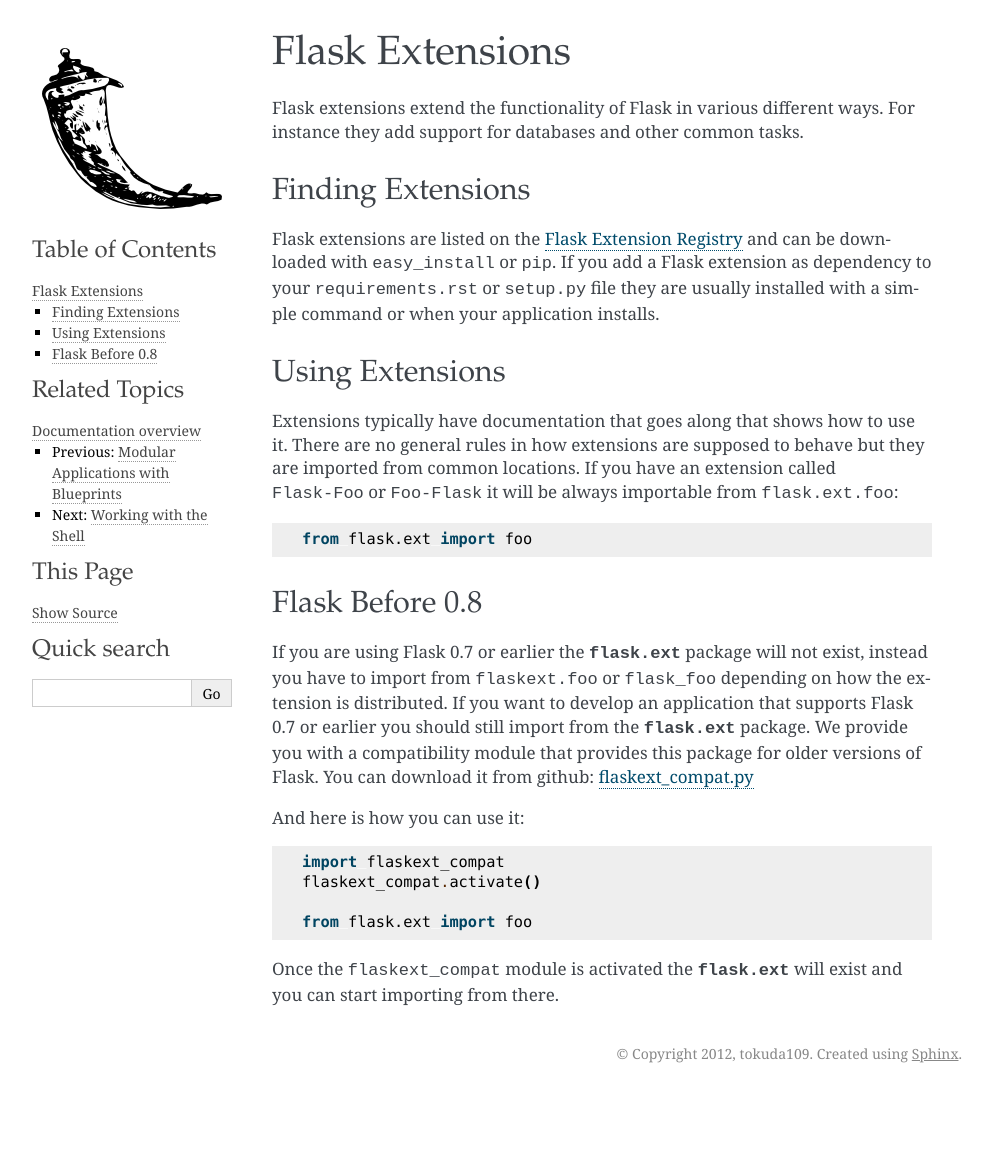
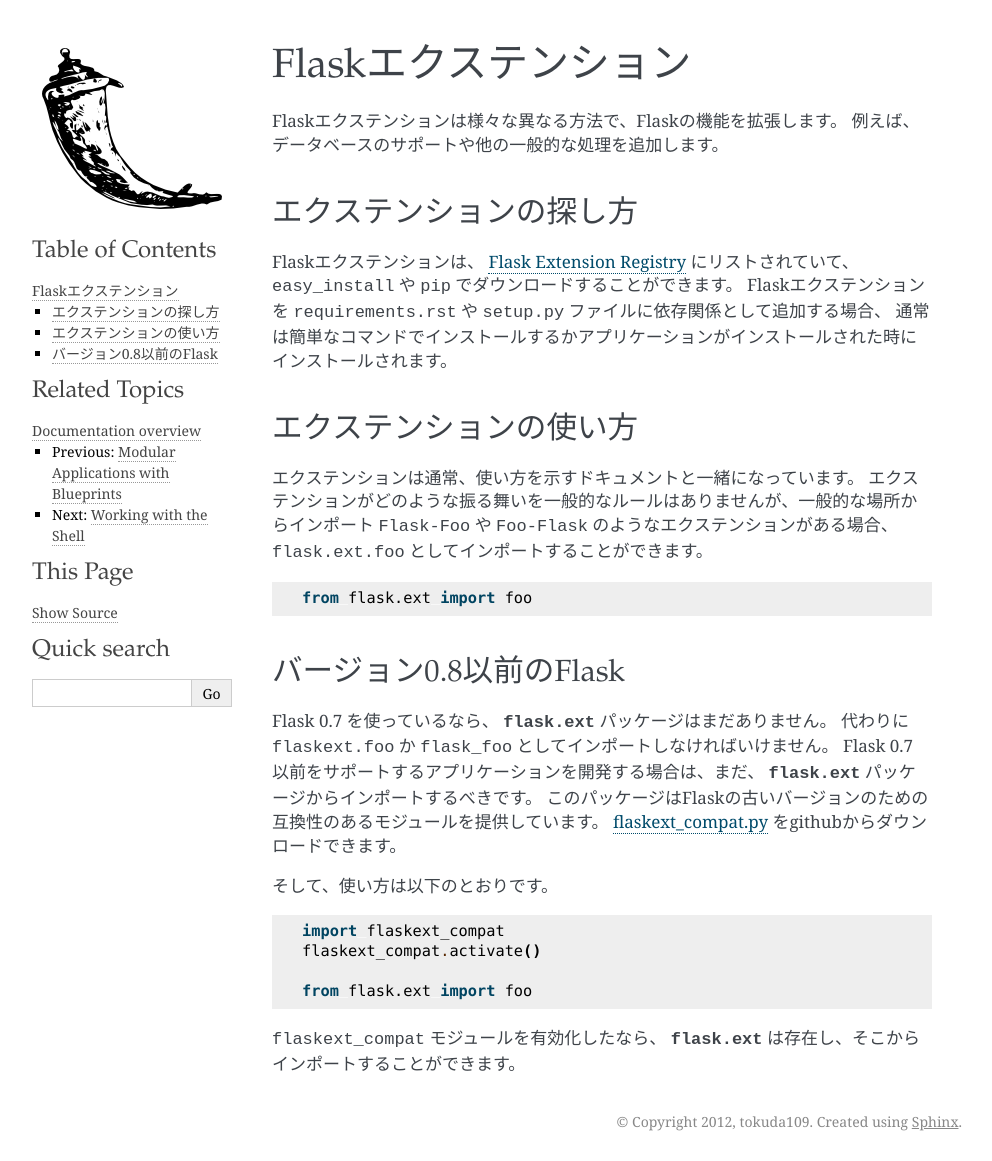
Before and after one commit to tokuda109/flask-docs-ja, a Sphinx documentation site: the page built from docs/extensions.rst, in a window 1280 px wide. Shown: the whole page, without its empty margins (148-1140 px from the left). Built offline with Sphinx 7.4.7, drawn with Linux system fonts in a browser that asks for light colours; pages that are not in the unit, such as notebooks, are missing from menus; before the commit the page ends 1093 px from its top, so only the background shows below that.

Commit message:
Translated extensions

```diff
--- a/docs/extensions.rst
+++ b/docs/extensions.rst
@@ -1,48 +1,82 @@
-Flask Extensions
-================
+.. Flask Extensions
+   ================
 
-Flask extensions extend the functionality of Flask in various different
-ways.  For instance they add support for databases and other common tasks.
+Flaskエクステンション
+==========================
 
-Finding Extensions
-------------------
+.. Flask extensions extend the functionality of Flask in various different
+   ways.  For instance they add support for databases and other common tasks.
 
-Flask extensions are listed on the `Flask Extension Registry`_ and can be
-downloaded with ``easy_install`` or ``pip``.  If you add a Flask extension
-as dependency to your ``requirements.rst`` or ``setup.py`` file they are
-usually installed with a simple command or when your application installs.
+Flaskエクステンションは様々な異なる方法で、Flaskの機能を拡張します。
+例えば、データベースのサポートや他の一般的な処理を追加します。
 
-Using Extensions
-----------------
+.. Finding Extensions
+   ------------------
 
-Extensions typically have documentation that goes along that shows how to
-use it.  There are no general rules in how extensions are supposed to
-behave but they are imported from common locations.  If you have an
-extension called ``Flask-Foo`` or ``Foo-Flask`` it will be always
-importable from ``flask.ext.foo``::
+エクステンションの探し方
+------------------------------
+
+.. Flask extensions are listed on the `Flask Extension Registry`_ and can be
+   downloaded with ``easy_install`` or ``pip``.  If you add a Flask extension
+   as dependency to your ``requirements.rst`` or ``setup.py`` file they are
+   usually installed with a simple command or when your application installs.
+
+Flaskエクステンションは、 `Flask Extension Registry`_ にリストされていて、
+``easy_install`` や ``pip`` でダウンロードすることができます。
+Flaskエクステンションを ``requirements.rst`` や ``setup.py`` ファイルに依存関係として追加する場合、
+通常は簡単なコマンドでインストールするかアプリケーションがインストールされた時にインストールされます。
+
+.. Using Extensions
+   ----------------
+
+エクステンションの使い方
+------------------------------
+
+.. Extensions typically have documentation that goes along that shows how to
+   use it.  There are no general rules in how extensions are supposed to
+   behave but they are imported from common locations.  If you have an
+   extension called ``Flask-Foo`` or ``Foo-Flask`` it will be always
+   importable from ``flask.ext.foo``::
+
+エクステンションは通常、使い方を示すドキュメントと一緒になっています。
+エクステンションがどのような振る舞いを一般的なルールはありませんが、一般的な場所からインポート
+``Flask-Foo`` や ``Foo-Flask`` のようなエクステンションがある場合、 ``flask.ext.foo`` としてインポートすることができます。 ::
 
     from flask.ext import foo
 
-Flask Before 0.8
-----------------
+.. Flask Before 0.8
+   ----------------
 
-If you are using Flask 0.7 or earlier the :data:`flask.ext` package will not
-exist, instead you have to import from ``flaskext.foo`` or ``flask_foo``
-depending on how the extension is distributed.  If you want to develop an
-application that supports Flask 0.7 or earlier you should still import
-from the :data:`flask.ext` package.  We provide you with a compatibility
-module that provides this package for older versions of Flask.  You can
-download it from github: `flaskext_compat.py`_
+バージョン0.8以前のFlask
+--------------------------------
 
-And here is how you can use it::
+.. If you are using Flask 0.7 or earlier the :data:`flask.ext` package will not
+   exist, instead you have to import from ``flaskext.foo`` or ``flask_foo``
+   depending on how the extension is distributed.  If you want to develop an
+   application that supports Flask 0.7 or earlier you should still import
+   from the :data:`flask.ext` package.  We provide you with a compatibility
+   module that provides this package for older versions of Flask.  You can
+   download it from github: `flaskext_compat.py`_
+
+Flask 0.7 を使っているなら、 :data:`flask.ext` パッケージはまだありません。
+代わりに ``flaskext.foo`` か ``flask_foo`` としてインポートしなければいけません。
+Flask 0.7 以前をサポートするアプリケーションを開発する場合は、まだ、 :data:`flask.ext` パッケージからインポートするべきです。
+このパッケージはFlaskの古いバージョンのための互換性のあるモジュールを提供しています。
+`flaskext_compat.py`_ をgithubからダウンロードできます。
+
+.. And here is how you can use it::
+
+そして、使い方は以下のとおりです。 ::
 
     import flaskext_compat
     flaskext_compat.activate()
 
     from flask.ext import foo
 
-Once the ``flaskext_compat`` module is activated the :data:`flask.ext` will
-exist and you can start importing from there.
+.. Once the ``flaskext_compat`` module is activated the :data:`flask.ext` will
+   exist and you can start importing from there.
+
+``flaskext_compat`` モジュールを有効化したなら、 :data:`flask.ext` は存在し、そこからインポートすることができます。
 
 .. _Flask Extension Registry: http://flask.pocoo.org/extensions/
 .. _flaskext_compat.py: https://github.com/mitsuhiko/flask/raw/master/scripts/flaskext_compat.py
```
